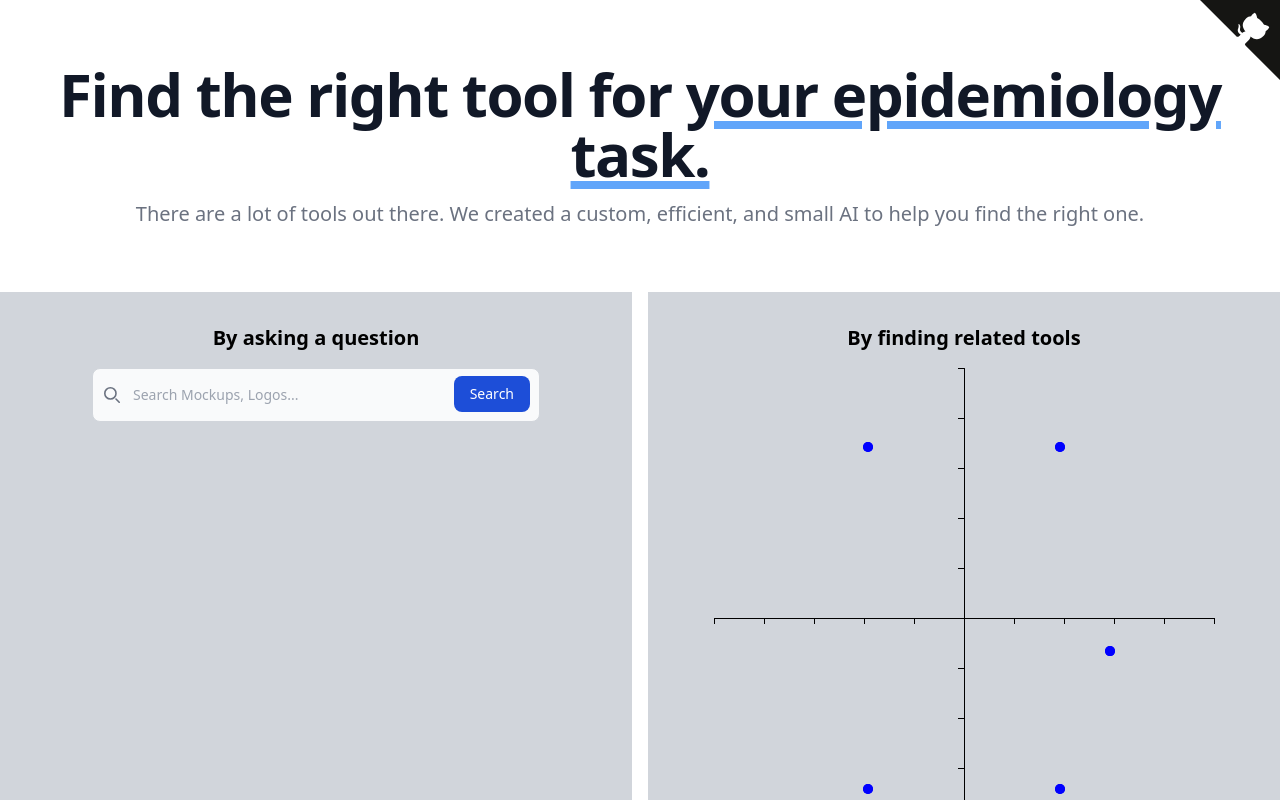
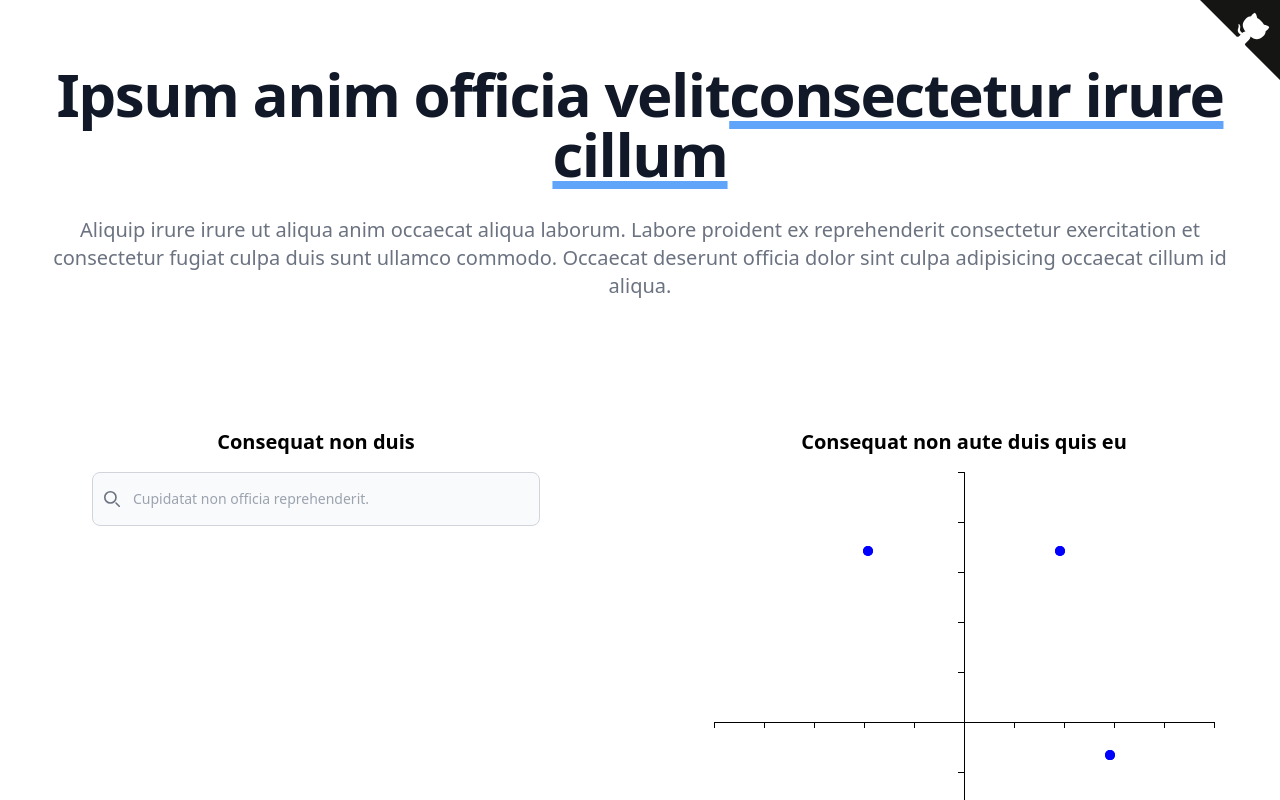
Before and after one commit to epiverse-connect/epiverse-search-frontend, a React (Create React App) app: page / in a window 1280 px wide. Shown: the top 800 px of the page. Built offline with nearby package versions, Linux system fonts and the light colour scheme.

Commit message:
Update for demo

```diff
--- a/src/App.tsx
+++ b/src/App.tsx
@@ -11,14 +11,16 @@ function App() {
       <div className="md:flex flex-col">
         <header className="grow-0 items-center text-center my-16">
           <h1 className="mb-4 text-4xl font-extrabold leading-none tracking-tight text-gray-900 md:text-5xl lg:text-6xl dark:text-white">
-            Find the right tool for{' '}
+            Ipsum anim officia velit
             <span className="underline underline-offset-3 decoration-8 decoration-blue-400 dark:decoration-blue-600">
-              your epidemiology task.
+              consectetur irure cillum
             </span>
           </h1>
-          <p className="text-lg font-normal text-gray-500 lg:text-xl dark:text-gray-400">
-            There are a lot of tools out there. We created a custom, efficient,
-            and small AI to help you find the right one.
+          <p className="text-lg font-normal text-gray-500 lg:text-xl dark:text-gray-400 m-2 lg:m-8">
+            Aliquip irure irure ut aliqua anim occaecat aliqua laborum. Labore
+            proident ex reprehenderit consectetur exercitation et consectetur
+            fugiat culpa duis sunt ullamco commodo. Occaecat deserunt officia
+            dolor sint culpa adipisicing occaecat cillum id aliqua.
           </p>
         </header>
         <Grid first={<SearchCol />} second={<MapCol />} />
--- a/src/Grid.tsx
+++ b/src/Grid.tsx
@@ -3,8 +3,8 @@ import React from 'react';
 const ResponsiveGrid = ({ first, second }: any) => {
   return (
     <div className="grid grid-cols-1 md:grid-cols-2 gap-4 grow">
-      <div className="bg-gray-300 p-4">{first}</div>
-      <div className="bg-gray-300 p-4">{second}</div>
+      <div className="p-4">{first}</div>
+      <div className="p-4">{second}</div>
     </div>
   );
 };
--- a/src/MapCol.tsx
+++ b/src/MapCol.tsx
@@ -5,18 +5,10 @@ const MapCol = () => {
   return (
     <div className="items-center">
       <h2 className="text-xl font-bold text-center my-4">
-        By finding related tools
+        Consequat non aute duis quis eu
       </h2>
       <div className="items-center flex max-w-100%">
-        <PackageMap
-          data={[
-            { x: 0.3, y: 0.2 },
-            { x: 0.8, y: 0.9 },
-            { x: 0.13, y: 0.5 },
-            { x: 0.18, y: 0.8 },
-            { x: 0.23, y: 0.3 },
-          ]}
-        />
+        <PackageMap />
       </div>
     </div>
   );
--- a/src/SearchCol.tsx
+++ b/src/SearchCol.tsx
@@ -18,7 +18,7 @@ const SearchBar = () => {
   const setSearchResults = useSetRecoilState(exampleSearch);
   const [searchQuery, setSearchQuery] = useState('');
 
-  const handleSearch = async (e: React.MouseEvent<HTMLButtonElement>) => {
+  const handleSearch = async (e: React.ChangeEvent<HTMLInputElement>) => {
     e.preventDefault();
     const response = await fetch(
       `${process.env.REACT_APP_BACKEND}/api/?query=${searchQuery}`
@@ -32,7 +32,7 @@ const SearchBar = () => {
     <div>
       <form className="max-w-md mx-auto">
         <h2 className="text-xl font-bold text-center my-4">
-          By asking a question
+          Consequat non duis
         </h2>
         <label
           htmlFor="default-search"
@@ -62,12 +62,15 @@ const SearchBar = () => {
             type="search"
             id="default-search"
             className="block w-full p-4 ps-10 text-sm text-gray-900 border border-gray-300 rounded-lg bg-gray-50 focus:ring-blue-500 focus:border-blue-500 dark:bg-gray-700 dark:border-gray-600 dark:placeholder-gray-400 dark:text-white dark:focus:ring-blue-500 dark:focus:border-blue-500"
-            placeholder="Search Mockups, Logos..."
+            placeholder="Cupidatat non officia reprehenderit."
             value={searchQuery}
-            onChange={(e) => setSearchQuery(e.target.value)}
+            onChange={(e) => {
+              setSearchQuery(e.target.value);
+              handleSearch(e);
+            }}
             required
           />
-          <button
+          {/* <button
             onClick={handleSearch}
             onBlur={(e) => {
               e.preventDefault();
@@ -77,7 +80,7 @@ const SearchBar = () => {
             className="text-white absolute end-2.5 bottom-2.5 bg-blue-700 hover:bg-blue-800 focus:ring-4 focus:outline-none focus:ring-blue-300 font-medium rounded-lg text-sm px-4 py-2 dark:bg-blue-600 dark:hover:bg-blue-700 dark:focus:ring-blue-800"
           >
             Search
-          </button>
+          </button> */}
         </div>
         <SearchResults show={showSearchResults} />
       </form>
@@ -104,6 +107,8 @@ const SearchResults: React.FC<showSearchResultsProps> = ({ show }) => {
             <SearchResult
               key={`${result['Package Name']}-${index}`}
               title={result['Package Name']}
+              score={result['Score']}
+              filename={result['File Name']}
             />
           ))}
         </ul>
@@ -114,14 +119,27 @@ const SearchResults: React.FC<showSearchResultsProps> = ({ show }) => {
   }
 };
 
-const SearchResult = ({ title }: { title: string }) => {
+const SearchResult = ({
+  title,
+  filename,
+  score,
+}: {
+  title: string;
+  filename: string;
+  score: number;
+}) => {
   return (
     <li>
       <button
         type="button"
-        className="inline-flex w-full px-4 py-2 hover:bg-gray-100 dark:hover:bg-gray-600 dark:hover:text-white"
+        className="inline-flex flex w-full px-4 py-2 hover:bg-gray-100 dark:hover:bg-gray-600 dark:hover:text-white"
       >
         {title}
+        <span className="grow"></span>
+        <code className="ml-2 text-xs text-gray-400">{filename}</code>
+        <span className="inline-flex items-center rounded-full bg-gray-100 px-1.5 py-0.5 text-xs font-medium text-gray-600">
+          {score.toString().slice(0, 5)}
+        </span>
       </button>
     </li>
   );
```
Also changed, not shown: src/PackageMap.tsx (+1 -10 lines).
